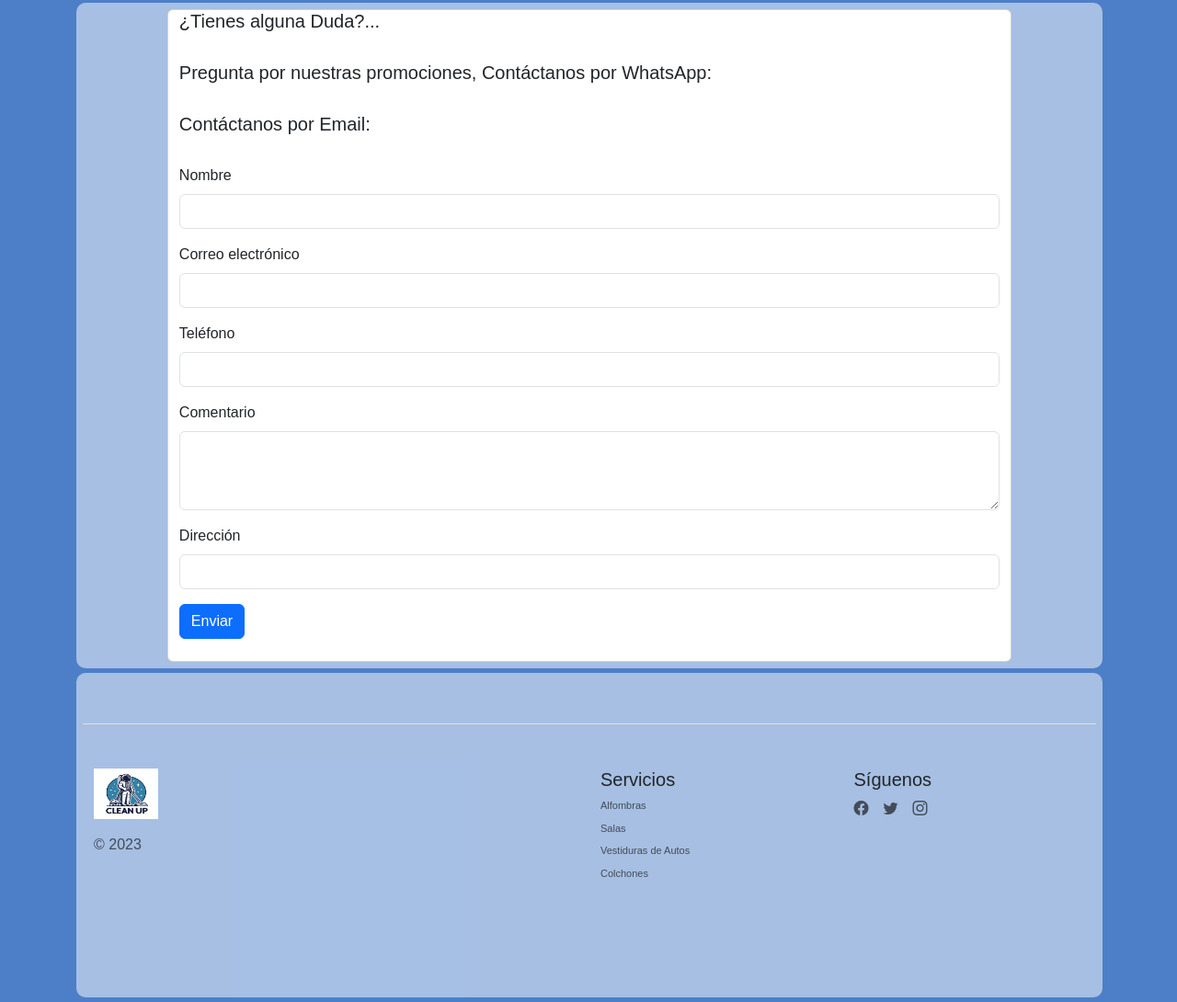
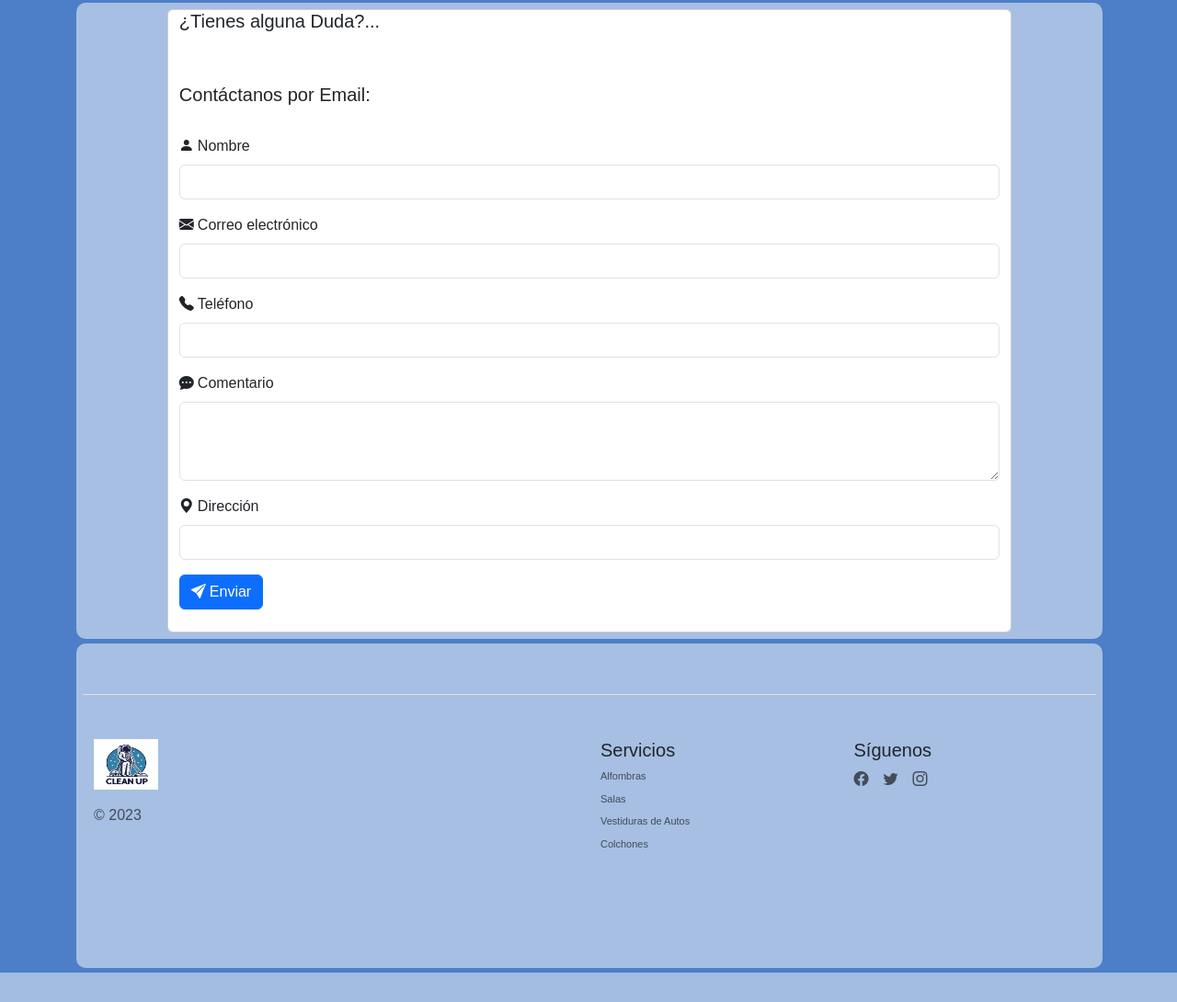
Before and after one commit to GermanAA/CleanUp, a PHP site: page /views/index.view.php in a window 1280 px wide. Shown: the part 3236-4326 px from the top of the page at 92% size. After the commit the page ends 4294 px from the top, so only its background shows below. Run offline with PHP 8.4, Linux system fonts and the light colour scheme; some libraries are stand-ins or nearby versions.

Commit message:
Iconos Formulario

```diff
--- a/views/index.view.php
+++ b/views/index.view.php
@@ -374,7 +374,7 @@
 
         <h5 class="Black-text">¿Tienes alguna Duda?...</h5>
         <br>
-        <h5 class="Black-text">Pregunta por nuestras promociones, Contáctanos por WhatsApp:</h5>
+
         <br>
 
 
@@ -383,42 +383,42 @@
 
         <form id="formularioContacto" class="needs-validation" novalidate>
           <div class="mb-3">
-            <label for="nombre" class="form-label">Nombre</label>
+            <label for="nombre" class="form-label"><i class="bi bi-person-fill me-1"></i>Nombre</label>
             <input type="text" class="form-control" id="nombre" name="nombre" required>
             <div class="invalid-feedback">
               Por favor ingresa tu nombre.
             </div>
           </div>
           <div class="mb-3">
-            <label for="correo" class="form-label">Correo electrónico</label>
+            <label for="correo" class="form-label"><i class="bi bi-envelope-fill me-1"></i>Correo electrónico</label>
             <input type="email" class="form-control" id="correo" name="correo" required>
             <div class="invalid-feedback">
               Ingresa un correo electrónico válido.
             </div>
           </div>
           <div class="mb-3">
-            <label for="telefono" class="form-label">Teléfono</label>
+            <label for="telefono" class="form-label"><i class="bi bi-telephone-fill me-1"></i>Teléfono</label>
             <input type="tel" class="form-control" id="telefono" name="telefono" pattern="[0-9]{10}" required>
             <div class="invalid-feedback">
               Ingresa un número de teléfono válido de 10 dígitos.
             </div>
           </div>
           <div class="mb-3">
-            <label for="comentario" class="form-label">Comentario</label>
+            <label for="comentario" class="form-label"><i class="bi bi-chat-dots-fill me-1"></i>Comentario</label>
             <textarea class="form-control" id="comentario" name="comentario" rows="3" required></textarea>
             <div class="invalid-feedback">
               Por favor agrega un comentario.
             </div>
           </div>
           <div class="mb-3">
-            <label for="direccion" class="form-label">Dirección</label>
+            <label for="direccion" class="form-label"><i class="bi bi-geo-alt-fill me-1"></i>Dirección</label>
             <input type="text" class="form-control" id="direccion" name="direccion" required>
             <div class="invalid-feedback">
               Por favor ingresa tu dirección.
             </div>
           </div>
           <div class="g-recaptcha mb-3" data-sitekey="6Ld_QsMqAAAAAJvREOuFK8KMJMqzK2wCwMEeUZhS"></div>
-          <button type="submit" class="btn btn-primary">Enviar</button>
+          <button type="submit" class="btn btn-primary"><i class="bi bi-send-fill me-1"></i>Enviar</button>
         </form>
         <br>
 
```
